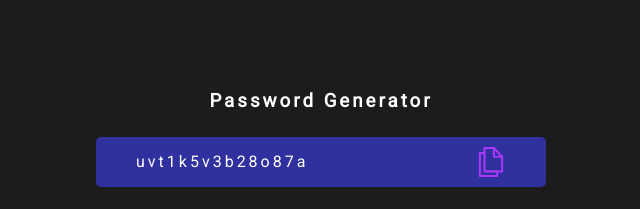
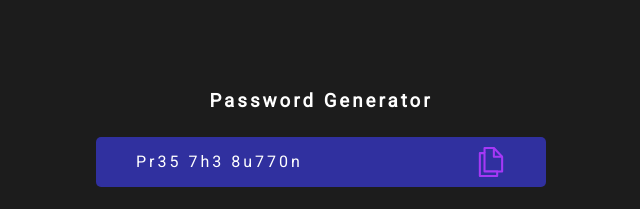
Before and after one commit to AlejandroDahlgren/Password, a plain HTML site: page src/index.html in a window 1280 px wide. Shown: the top 209 px of the page, 319-959 px from the left. Drawn offline with Linux system fonts and the light colour scheme; files that its build step writes are made by us from their sources; files whose address does not match are found by name.

Commit message:
changed file name

```diff
--- a/starter-code/index.html
+++ b/src/index.html
@@ -20,7 +20,7 @@
         <form class="p-form" id="passwordForm">
           <div class="generated-pwd-container">
             <div class="text-icon">
-              <span id="generated-pwd">uvt1k5v3b28o87a</span>
+              <span id="generated-pwd">Pr35 7h3 8u770n</span>
               <img class="copy-icon" id="imgToCopy" src="/images/copy-icon.svg" alt="" onclick="copyPassword()">
             </div>
           </div>
```
Also changed, not shown: src/index.js (renamed from starter-code/index.js), src/style.css (renamed from starter-code/style.css), 2 other files.
